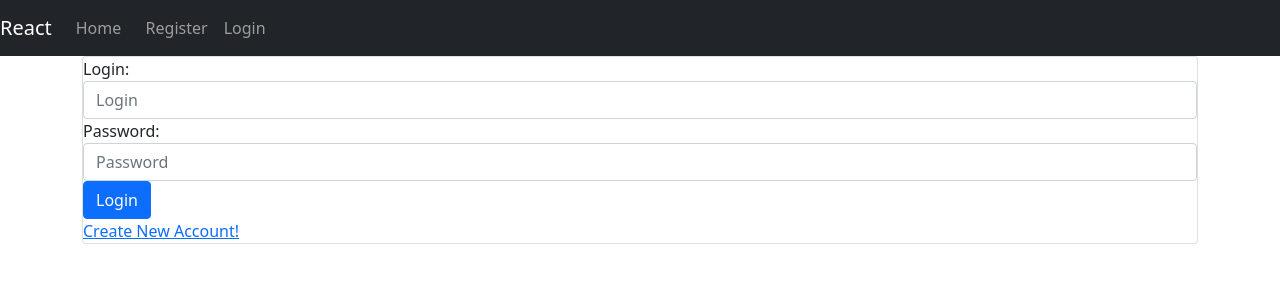
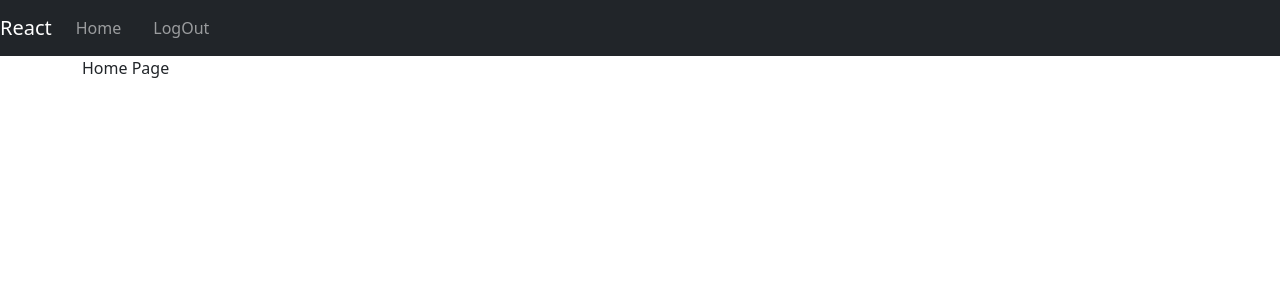
Before and after one commit to kingachwaleba/expense-management-system, a React (Create React App) app in the folder frontend/: page /home in a window 1280 px wide. Before the commit this address led to /login. Shown: the top 300 px of the page. Built offline with nearby package versions, Linux system fonts and the light colour scheme; sample sign-in values are in the browser's storage.

Commit message:
Change login, registration and logout

```diff
--- a/frontend/src/App.js
+++ b/frontend/src/App.js
@@ -1,7 +1,7 @@
 import React from 'react';
 import './App.css';
-import {Router, Route, Switch} from 'react-router-dom';
-import {createBrowserHistory} from 'history';
+import {Route, Switch} from 'react-router-dom';
+import {BrowserRouter as Router} from 'react-router-dom';
 import {LoginPage} from "./pages/login/LoginPage";
 import {RegisterPage} from "./pages/register/RegisterPage";
 import {HomePage} from "./pages/home/HomePage";
@@ -14,40 +14,35 @@ class App extends React.Component {
         super(props, context);
 
         this.state = {
-            history: createBrowserHistory(),
-            currentUser: null,
+            username: undefined,
+            login: false
         };
     }
 
     componentDidMount() {
-        UserService.currentUser.subscribe(data => {
+        const user = UserService.getCurrentUser();
+
+        if (user) {
             this.setState({
-                currentUser: data,
+                login: true,
+                username: user.login
             });
-        });
+
+            console.log(user);
+        }
     }
 
-    logout() {
-        UserService.logOut()
-            .then(
-                data => {
-                    this.state.history.push('/login');
-                },
-                error => {
-                    this.setState({
-                        errorMessage: 'Unexpected error occurred.',
-                    });
-                },
-            );
+    logOut() {
+        UserService.logOut();
+        this.props.history.push('/login');
+        window.location.reload();
     }
 
     render() {
-        const {currentUser, history} = this.state;
-
         return (
-            <Router history={history}>
+            <Router>
                 <div>
-                    {currentUser &&
+                    {this.state.login &&
                     <nav className="navbar navbar-expand navbar-dark bg-dark">
                         <a className="navbar-brand" href="https://reactjs.org">
                             React
@@ -60,15 +55,16 @@ class App extends React.Component {
                                 </a>
                             </li>
                         </div>
+
                         <div className="navbar-nav ml-auto">
                             <li className="nav-item">
                                 <a className="nav-link" href="/profile">
                                     <span className="fa fa-user"/>
-                                    {currentUser.name}
+                                    {this.state.username}
                                 </a>
                             </li>
                             <li className="nav-item">
-                                <a className="nav-link" href="#" onClick={() => this.logout()}>
+                                <a className="nav-link" href="#" onClick={this.logOut}>
                                     <span className="fa fa-sign-out"/>
                                     LogOut
                                 </a>
@@ -77,9 +73,8 @@ class App extends React.Component {
                     </nav>
                     }
                 </div>
-
                 <div>
-                    {!currentUser &&
+                    {!this.state.login &&
                     <nav className="navbar navbar-expand navbar-dark bg-dark">
                         <a className="navbar-brand" href="https://reactjs.org">
                             React
@@ -115,7 +110,6 @@ class App extends React.Component {
                         <Route exact path="/login" component={LoginPage}/>
                         <Route exact path="/register" component={RegisterPage}/>
                         <AuthGuard path="/home" component={HomePage}/>
-                        <Route exact path="/home" component={HomePage}/>
                     </Switch>
                 </div>
             </Router>
--- a/frontend/src/guards/AuthGuard.jsx
+++ b/frontend/src/guards/AuthGuard.jsx
@@ -11,7 +11,7 @@ class AuthGuard extends React.Component {
 
     render() {
         const {component: Component} = this.props;
-        const currentUser = UserService.currentUserValue;
+        const currentUser = UserService.getCurrentUser();
 
         if (!currentUser) {
             return (<Redirect to={{pathname: '/login'}}/>)
--- a/frontend/src/pages/login/LoginPage.jsx
+++ b/frontend/src/pages/login/LoginPage.jsx
@@ -4,58 +4,41 @@ import {User} from '../../models/user';
 
 class LoginPage extends React.Component {
 
-
     constructor(props, context) {
         super(props, context);
 
-        if (UserService.currentUserValue) {
-            this.props.history.push('/home');
-        }
-
         this.state = {
-            user: new User('', ''),
-            submitted: false,
-            loading: false,
-            errorMessage: '',
+            login: "",
+            password: "",
+            error: ""
         };
     }
 
-    handleChange(e) {
-        const {name, value} = e.target;
-        const {user} = this.state;
-        user[name] = value;
-        this.setState({user: user});
-    }
+    changeHandler = (event) => {
+        let nam = event.target.name;
+        let val = event.target.value;
+        this.setState({[nam]: val});
+    };
 
-    handleLogin(e) {
-        e.preventDefault();
+    doLogin = async (event) => {
+        event.preventDefault();
 
-        this.setState({submitted: true});
-        const {user} = this.state;
-
-        //Validation.
-        if (!user.login || !user.password) {
-            return;
-        }
-
-        this.setState({loading: true});
-        UserService.login(user)
+        UserService
+            .login(this.state.login,
+                this.state.password)
             .then(
-                data => {
-                    this.props.history.push('/home');
+                () => {
+                    this.props.history.push('/profile');
+                    window.location.reload();
                 },
                 error => {
-                    console.log(error);
-                    this.setState({
-                        errorMessage: 'Login or password is not valid.',
-                        loading: false,
-                    });
-                },
+                    console.log("Login fail: error = { " + error.toString() + " }");
+                    this.setState({error: "Can not signin successfully! Please check login/password again"});
+                }
             );
-    }
+    };
 
     render() {
-        const {user, submitted, loading, errorMessage} = this.state;
         return (
             <div className="login-page">
                 <div className="card">
@@ -63,17 +46,10 @@ class LoginPage extends React.Component {
                         <i className="fa fa-user"/>
                     </div>
 
-                    {errorMessage &&
-                    <div className="alert alert-danger" role="alert">
-                        {errorMessage}
-                    </div>
-                    }
-
                     <form
                         name="form"
-                        onSubmit={(e) => this.handleLogin(e)}
-                        noValidate
-                        className={submitted ? 'was-validated' : ''}>
+                        method="post"
+                        onSubmit={this.doLogin}>
                         <div className={'form-group'}>
                             <label htmlFor="username">Login: </label>
                             <input
@@ -82,8 +58,8 @@ class LoginPage extends React.Component {
                                 name="login"
                                 placeholder="Login"
                                 required
-                                value={user.login}
-                                onChange={(e) => this.handleChange(e)}/>
+                                value={this.state.login}
+                                onChange={this.changeHandler}/>
                             <div className="invalid-feedback">
                                 A valid login is required.
                             </div>
@@ -97,19 +73,23 @@ class LoginPage extends React.Component {
                                 name="password"
                                 placeholder="Password"
                                 required
-                                value={user.password}
-                                onChange={(e) => this.handleChange(e)}/>
+                                value={this.state.password}
+                                onChange={this.changeHandler}/>
                             <div className="invalid-feedback">
                                 Password is required.
                             </div>
                         </div>
 
-                        <button
-                            className="btn btn-primary btn-block"
-                            onClick={() => this.setState({submitted: true})}
-                            disabled={loading}>
+                        <button type="submit">
                             Login
                         </button>
+                        {
+                            this.state.error && (
+                                <alert color="danger">
+                                    {this.state.error}
+                                </alert>
+                            )
+                        }
                     </form>
                     <a href="/register" className="card-link">Create New Account!</a>
                 </div>
--- a/frontend/src/pages/register/RegisterPage.jsx
+++ b/frontend/src/pages/register/RegisterPage.jsx
@@ -1,13 +1,14 @@
 import React from 'react';
 import UserService from '../../services/user.service';
 import {User} from '../../models/user';
+import { Button, Form, FormGroup, Input, Label, Row, Col } from "reactstrap";
 
 class RegisterPage extends React.Component {
 
     constructor(props, context) {
         super(props, context);
 
-        if (UserService.currentUserValue) {
+        if (UserService.getCurrentUser()) {
             this.props.history.push('/home');
         }
 
@@ -74,9 +75,8 @@ class RegisterPage extends React.Component {
 
                     <form
                         name="form"
-                        onSubmit={(e) => this.handleRegister(e)}
-                        noValidate
-                        className={submitted ? 'was-validated' : ''}>
+                        method="post"
+                        onSubmit={(e) => this.handleRegister(e)}>
                         <div className={'form-group'}>
                             <label htmlFor="login">Login: </label>
                             <input
@@ -129,7 +129,6 @@ class RegisterPage extends React.Component {
                                 className="form-control"
                                 name="image"
                                 placeholder="image"
-                                required
                                 value={user.image}
                                 onChange={(e) => this.handleChange(e)}/>
                             <div className="invalid-feedback">
--- a/frontend/src/services/user.service.js
+++ b/frontend/src/services/user.service.js
@@ -1,43 +1,32 @@
 import axios from 'axios';
-import { BehaviorSubject } from 'rxjs';
-
-const currentUserSubject = new BehaviorSubject(JSON.parse(localStorage.getItem('currentUser')));
 
 class UserService {
 
-    get currentUserValue() {
-        return currentUserSubject.value;
+    login = (login, password) => {
+        return axios.post("/login", {login, password})
+            .then(response => {
+                if (response.data.token) {
+                    localStorage.setItem("user", JSON.stringify(response.data));
+                }
+
+                return response.data;
+            })
+            .catch(err => {
+                console.log(err);
+                throw err;
+            });
+    };
+
+    logOut() {
+        localStorage.removeItem('user');
     }
 
-    get currentUser() {
-        return currentUserSubject.asObservable();
-    }
+    register = async (user) => {
+        return axios.post("/register", user);
+    };
 
-    login(user) {
-        // btoa: Basic64 encryption
-        // noinspection JSDeprecatedSymbols
-        const headers = {
-            authorization: 'Basic ' + btoa(user.login + ':' + user.password),
-        };
-
-        return axios.get("http://localhost:8080/login", { headers: headers})
-            .then(response => {
-                response.data.password = user.password; // Store pure password.
-                localStorage.setItem('currentUser', JSON.stringify(response.data));
-                currentUserSubject.next(response.data);
-            })
-    }
-
-    logOut() {
-        return axios.post("http://localhost:8080/logout", {})
-            .then(() => {
-                localStorage.removeItem('currentUser');
-                currentUserSubject.next(null);
-            })
-    }
-
-    register(user) {
-        return axios.post("http://localhost:8080/register", user);
+    getCurrentUser() {
+        return JSON.parse(localStorage.getItem('user'));
     }
 }
 
```
